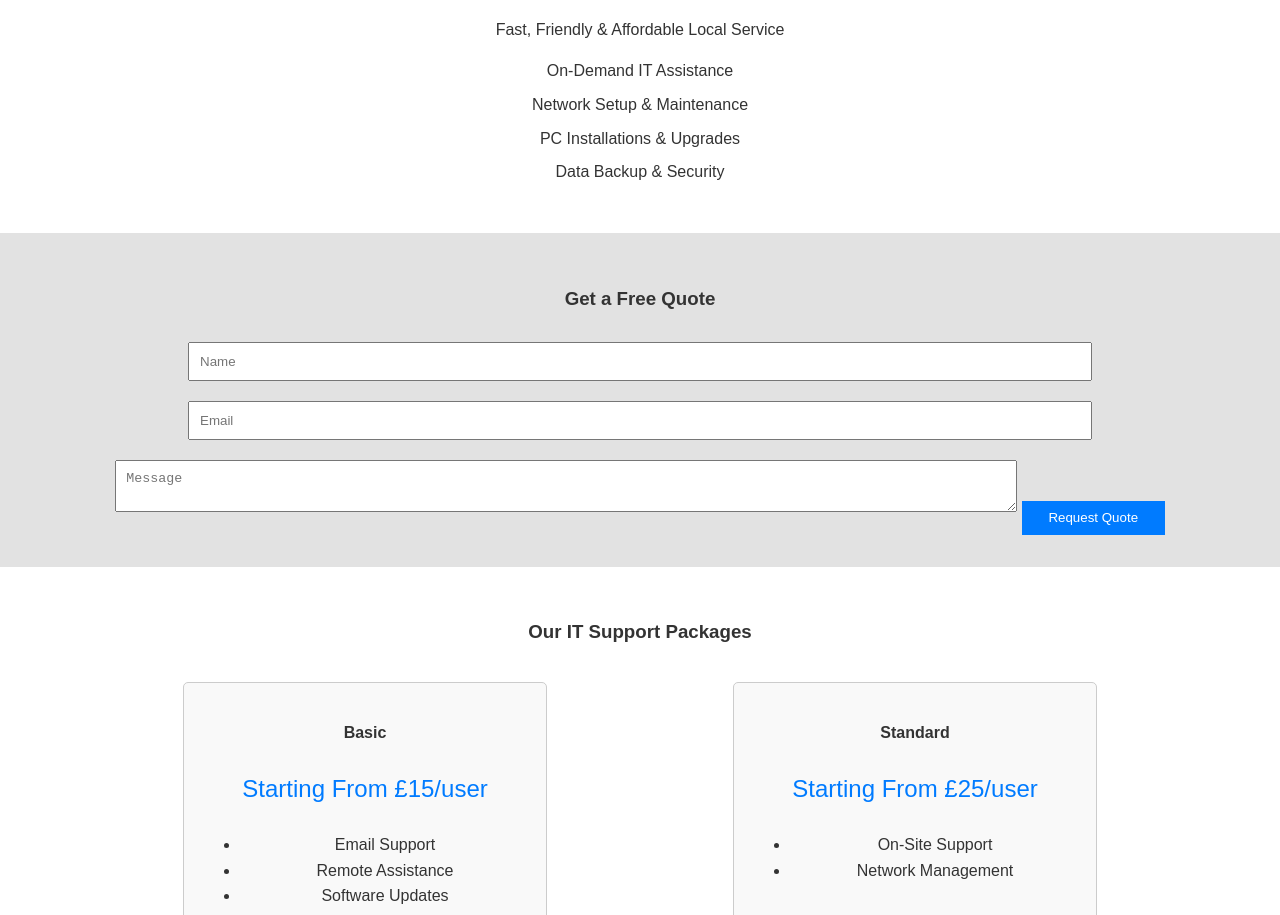
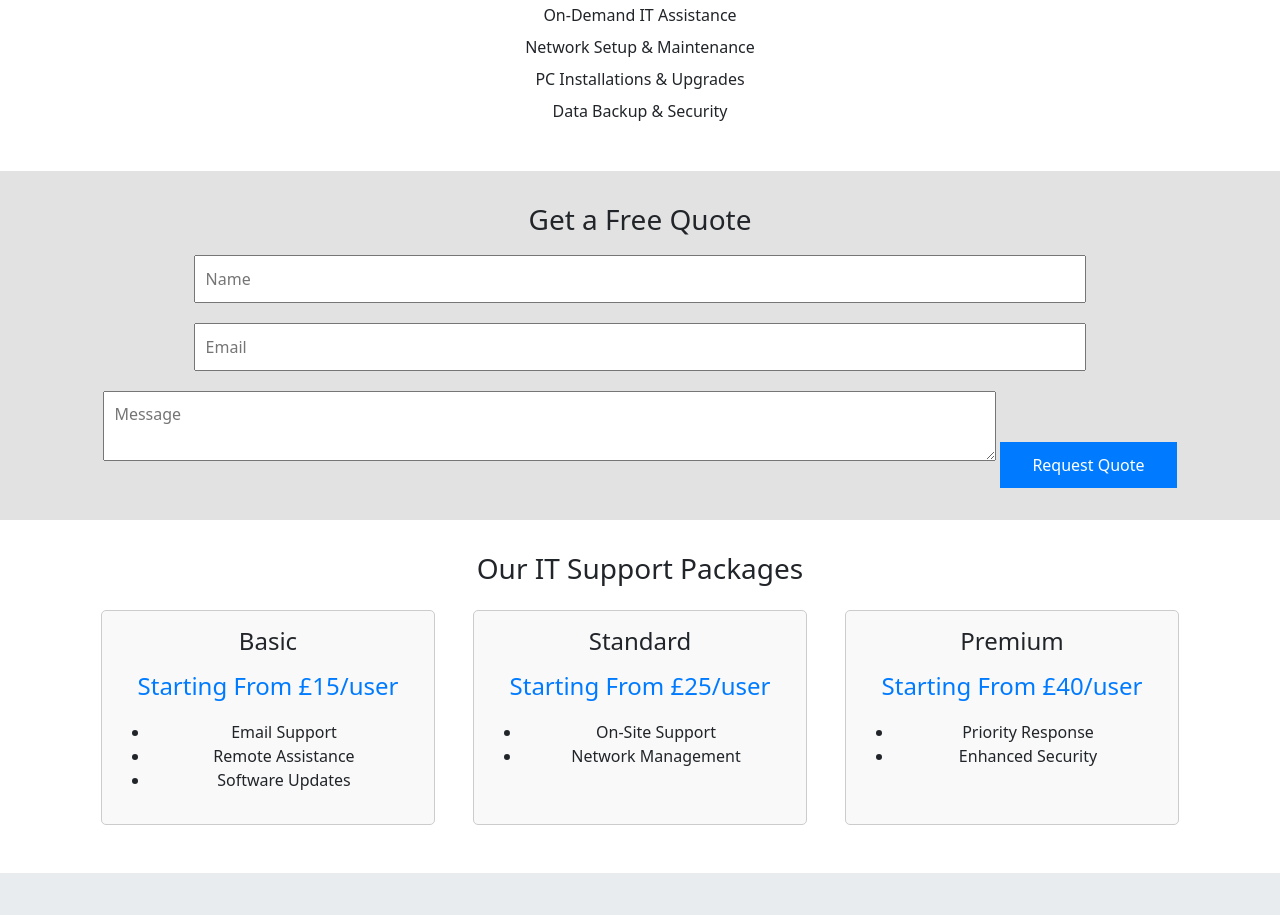
Before and after one commit to awaist7860/AwaisITCompanySite, a plain HTML site: page index.html in a window 1280 px wide. Shown: the part 245-1160 px from the top of the page. Drawn offline with nearby package versions, Linux system fonts and the light colour scheme.

Commit message:
Added Bootstrap

```diff
--- a/index.html
+++ b/index.html
@@ -5,6 +5,10 @@
     <meta name="viewport" content="width=device-width, initial-scale=1.0">
     <title>Awais IT Solutions - Oldham</title>
     <link rel="stylesheet" href="style.css">
+    <!-- Latest compiled and minified CSS -->
+    <link href="https://cdn.jsdelivr.net/npm/bootstrap@5.3.3/dist/css/bootstrap.min.css" rel="stylesheet">
+    <!-- Latest compiled JavaScript -->
+    <script src="https://cdn.jsdelivr.net/npm/bootstrap@5.3.3/dist/js/bootstrap.bundle.min.js"></script>
 </head>
 <body>
     <!-- Header section with logo and contact button -->
```
